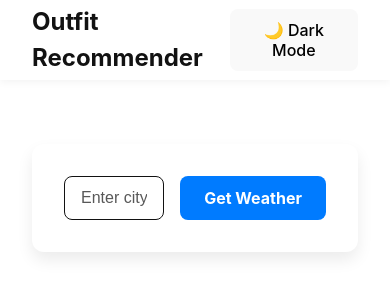
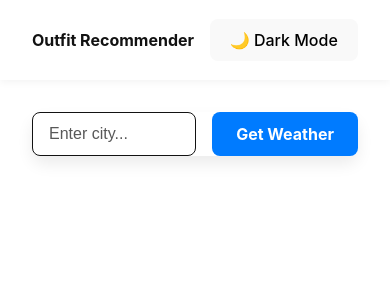
Before and after one commit to aditithakur9417/Weather-Based-Outfit-Recommender, a React (Vite) app: page / in a window 390 px wide. Shown: the top 300 px of the page. Built offline with nearby package versions, Linux system fonts and the light colour scheme.

Commit message:
Responsiveness related UI changes

```diff
--- a/src/App.css
+++ b/src/App.css
@@ -80,3 +80,43 @@ li[role="option"]:hover {
   background-color: #000 !important; /* Hover = black background */
   color: #fff !important;           /* White text on hover */
 }
+
+.cards-wrapper {
+  display: flex;
+  flex-wrap: wrap;
+  gap: 1rem;
+  justify-content: center;
+  align-items: stretch;
+  width: 100%;
+  box-sizing: border-box;
+}
+
+.cards-wrapper > * {
+  flex: 1 1 300px; /* Allows responsive growth/shrink */
+  max-width: 600px;
+  width: 100%;
+  box-sizing: border-box;
+}
+
+@media (max-width: 768px) {
+  .cards-wrapper {
+    flex-direction: column;
+    align-items: center;
+  }
+  .container{
+    padding: 0 0 2rem 0 !important;
+  }
+}
+
+.container {
+  margin: 0 auto;
+  padding: 1rem 2rem;
+  max-width: 1200px; /* Optional: restrict full width */
+  box-sizing: border-box;
+}
+
+.search-history {
+  margin-top: 2rem;
+  width: 100%;
+  box-sizing: border-box;
+}
--- a/src/App.jsx
+++ b/src/App.jsx
@@ -16,9 +16,14 @@ function App() {
       <WeatherProvider>
         <MainLayout>
           <CitySearch />
-          <WeatherCard />
-          <OutfitSuggestion />
-          <SearchHistory />
+          <div className="container">
+            <div className="cards-wrapper">
+              <WeatherCard />
+              <OutfitSuggestion />
+            </div>
+
+            <SearchHistory />
+          </div>
         </MainLayout>
       </WeatherProvider>
     </ThemeProvider>
--- a/src/components/CitySearch/CitySearch.jsx
+++ b/src/components/CitySearch/CitySearch.jsx
@@ -27,7 +27,7 @@ const CitySearch = () => {
       setCity(''); // Clear input after successful fetch
       setShowSuggestions(false); // Hide suggestions dropdown
     } catch (err) {
-      setError('City not found or API error'); // Show user-friendly error message
+      setError('City not found, please search for another.'); // Show user-friendly error message
     }
   };
 
@@ -42,7 +42,7 @@ const CitySearch = () => {
   const handleSelectSuggestion = (selected) => {
     setCity(selected);
     setShowSuggestions(false);
-    fetchWeather(selected);
+    // fetchWeather(selected);
   };
 
   // Filter the city suggestions list based on debounced input
--- a/src/components/CitySearch/CitySearch.module.css
+++ b/src/components/CitySearch/CitySearch.module.css
@@ -67,3 +67,9 @@
   margin-top: 1rem;
   font-weight: 500;
 }
+
+@media (max-width: 768px) {
+  .citySearchContainer {
+    padding: 0;
+  }
+}
--- a/src/components/Layout/Header/Header.module.css
+++ b/src/components/Layout/Header/Header.module.css
@@ -12,22 +12,8 @@
   z-index: 999;
 }
 
-.dashboard-header {
-  height: 64px;
-  background-color: var(--card-bg);
-  color: var(--text-color);
-  display: flex;
-  align-items: center;
-  justify-content: space-between;
-  padding: 0 2rem;
-  box-shadow: 0 2px 8px rgba(0, 0, 0, 0.05);
-  position: sticky;
-  top: 0;
-  z-index: 999;
+@media (max-width: 450px) {
+  .title {
+    font-size: 1rem;
+  }
 }
-
-.dashboard-title {
-  font-size: 1.5rem;
-  font-weight: 600;
-  margin: 0;
-}
--- a/src/components/Layout/MainLayout/MainLayout.module.css
+++ b/src/components/Layout/MainLayout/MainLayout.module.css
@@ -1,5 +1,4 @@
 .appWrapper {
-  min-height: 100vh;
   background: var(--bg-color);
   color: var(--text-color);
 }
@@ -9,3 +8,8 @@
   max-width: 1400px;
   margin: 0 auto;
 }
+@media (max-width: 450px) {
+  .mainContent {
+    padding: 0 2rem;
+  }
+}
--- a/src/components/OutfitSuggestion/OutfitSuggestion.module.css
+++ b/src/components/OutfitSuggestion/OutfitSuggestion.module.css
@@ -4,7 +4,6 @@
   padding: 1.2rem 1.6rem;
   border-radius: 12px;
   box-shadow: 0 4px 12px rgba(0, 0, 0, 0.1);
-  margin-top: 1rem;
   max-width: 600px;
   width: 100%;
 }
--- a/src/components/WeatherCard/WeatherCard.module.css
+++ b/src/components/WeatherCard/WeatherCard.module.css
@@ -4,7 +4,7 @@
     border-radius: 12px;
     box-shadow: 0 4px 16px rgba(0, 0, 0, 0.08);
     padding: 1.5rem;
-    margin-bottom: 1.5rem;
+    /* margin-bottom: 1.5rem; */
     max-width: 600px;
     width: 100%;
   }
```
